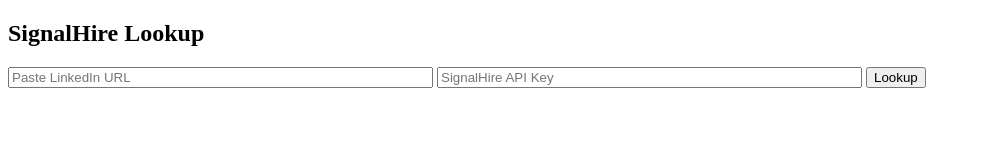
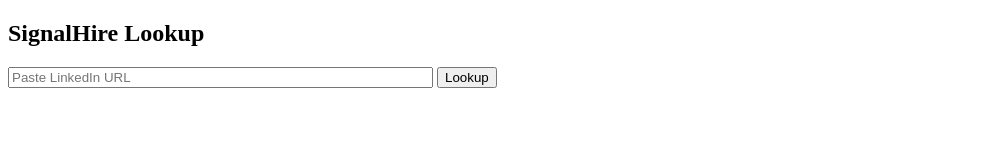
Before and after one commit to rajneeshshukla1608/email-automation, a website: page public/index.html in a window 1280 px wide. Shown: the whole page, without its empty margins (0-981 px from the left). Drawn offline with Linux system fonts and the light colour scheme.

Commit message:
Update index.html

```diff
--- a/public/index.html
+++ b/public/index.html
@@ -5,9 +5,8 @@
 </head>
 <body>
   <h2>SignalHire Lookup</h2>
-  <input id="linkedin" placeholder="Paste LinkedIn URL" size="50" />
-  <input id="apikey" placeholder="SignalHire API Key" size="50" />
-  <button onclick="lookup()">Lookup</button>
+<input id="linkedin" placeholder="Paste LinkedIn URL" size="50" />
+<button onclick="lookup()">Lookup</button>
 
   <p id="status"></p>
 
```
